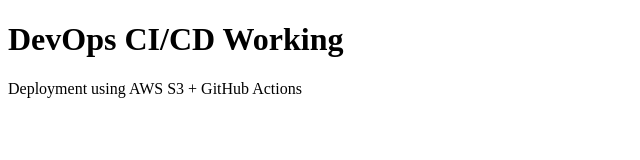
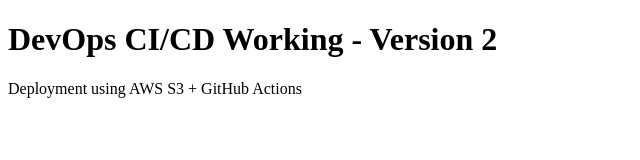
Before and after one commit to Stutideb/devops-webapp, a plain HTML site: page index.html in a window 1280 px wide. Shown: the whole page, without its empty margins (0-640 px from the left). Drawn offline with Linux system fonts and the light colour scheme.

Commit message:
Updated version 2

```diff
--- a/index.html
+++ b/index.html
@@ -4,7 +4,7 @@
   <title>DevOps Lab</title>
 </head>
 <body>
-  <h1>DevOps CI/CD Working</h1>
+  <h1>DevOps CI/CD Working - Version 2</h1>
   <p>Deployment using AWS S3 + GitHub Actions</p>
 </body>
 </html>
```
